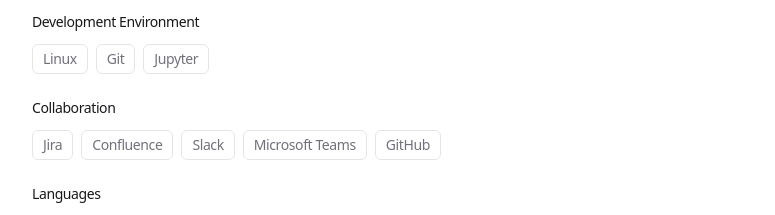
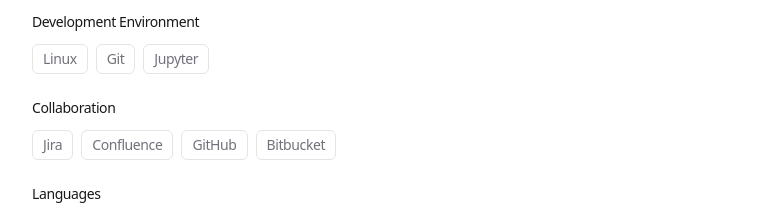
Before and after one commit to aymenkrifa/portfolio, a Next.js app: page / in a window 1280 px wide. Shown: the part 2300-2515 px from the top of the page, without its empty margins (240-1015 px from the left). Built offline with nearby package versions, Linux system fonts and the light colour scheme.

Commit message:
feat: simplify skill names and update collaboration tools in skills list

```diff
--- a/app/data.ts
+++ b/app/data.ts
@@ -121,7 +121,7 @@ export const SKILL_CATEGORIES: SkillCategory[] = [
   },
   {
     name: 'Collaboration',
-    skills: ['Jira', 'Confluence', 'Slack', 'Microsoft Teams', 'GitHub'],
+    skills: ['Jira', 'Confluence', 'GitHub', 'Bitbucket'],
   },
   {
     name: 'Languages',
```
